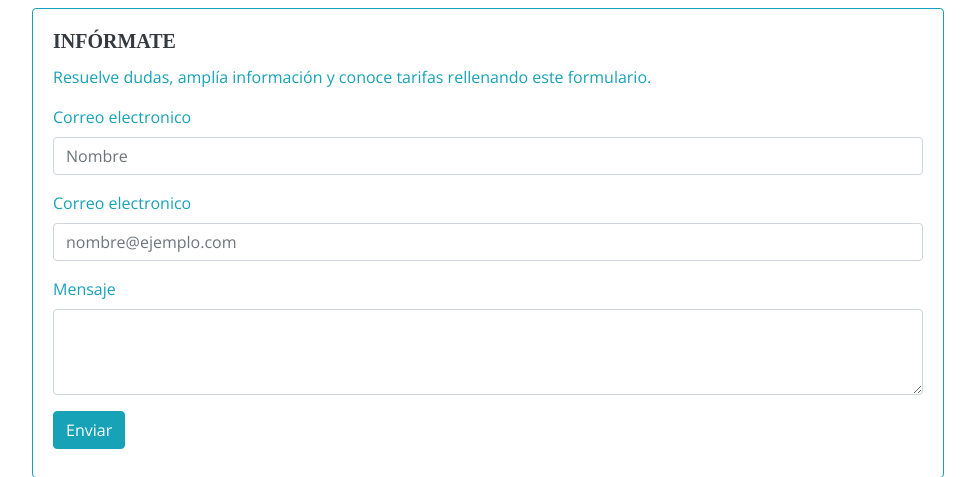
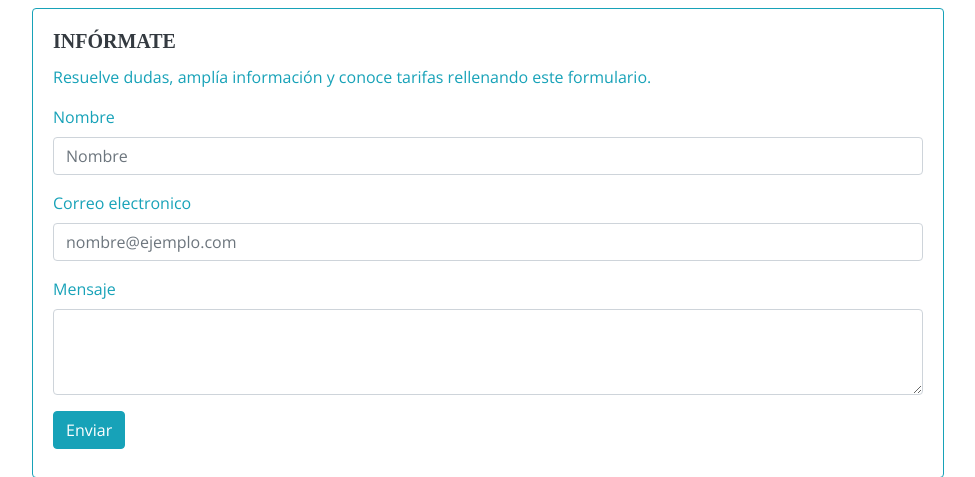
Before and after one commit to Cortocircuito/georgina-mysite, a Django app: page / in a window 1280 px wide. Shown: the part 5205-5682 px from the top of the page, without its empty margins (288-1263 px from the left). Run offline with Django 3.2, Linux system fonts and the light colour scheme; some libraries are stand-ins or nearby versions; some web fonts are replaced.

Commit message:
Bug email label for name in name field

```diff
--- a/myprofile/templates/myprofile/index.html
+++ b/myprofile/templates/myprofile/index.html
@@ -222,7 +222,7 @@ Nutrición y Salud (ICNS)</h3>
 
                   <form>
                     <div class="form-group">
-                      <label for="nombre">Correo electronico</label>
+                      <label for="nombre">Nombre</label>
                       <input type="text" class="form-control" id="nombre" placeholder="Nombre">
                     </div>
                     <div class="form-group">
```
